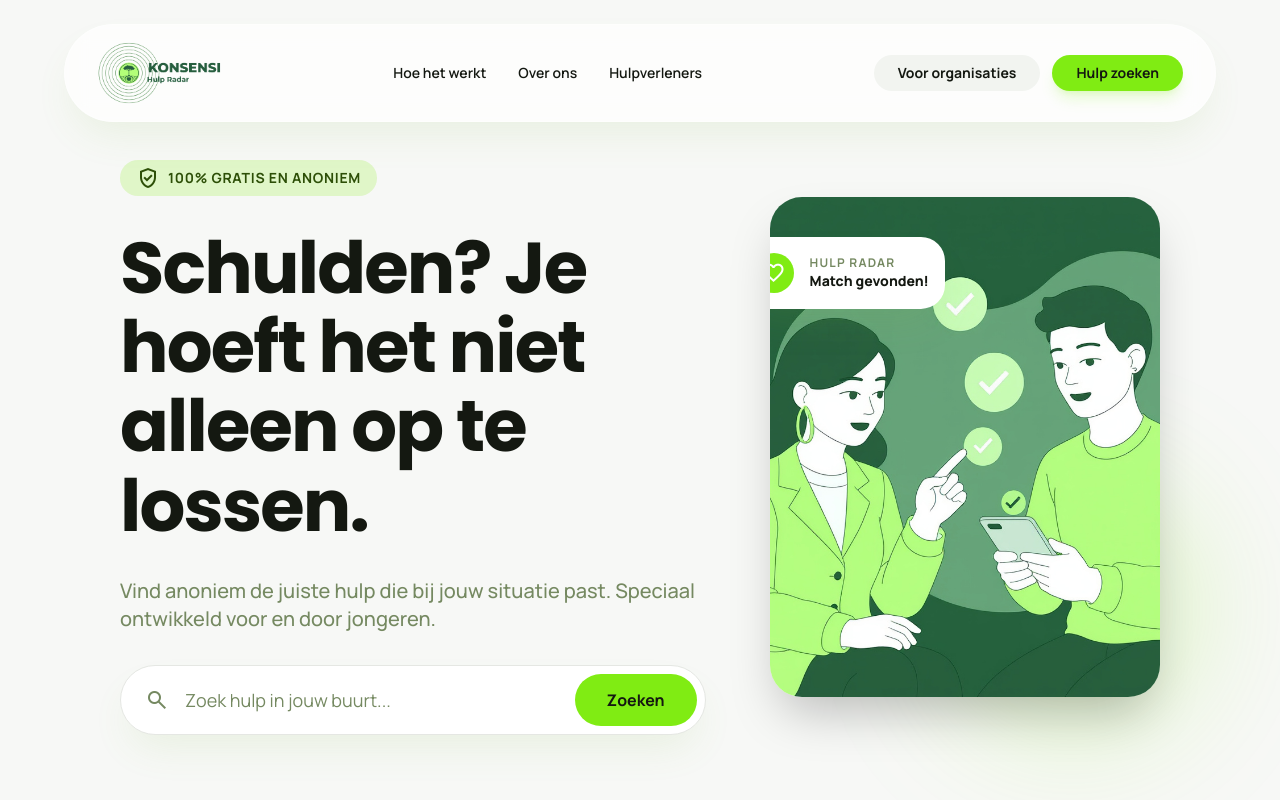
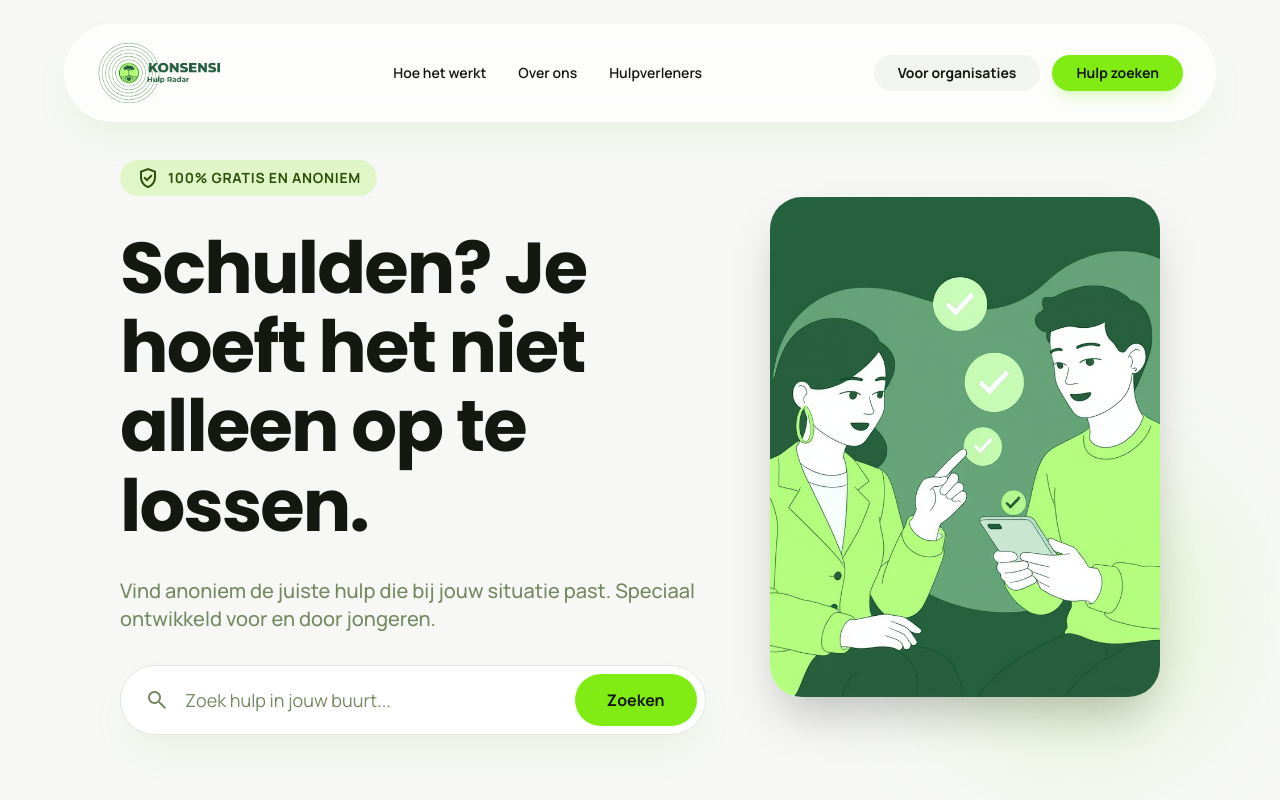
Before and after one commit to rivaldorose/hulpradar, a Next.js app: page / in a window 1280 px wide. Shown: the top 800 px of the page. Built offline with nearby package versions, Linux system fonts and the light colour scheme.

Commit message:
Remove floating match card from hero image
Co-Authored-By: Claude Opus 4.5 <noreply@anthropic.com>

```diff
--- a/src/app/page.tsx
+++ b/src/app/page.tsx
@@ -73,16 +73,6 @@ export default function HomePage() {
                   height={768}
                 />
 
-                {/* Floating Match Card */}
-                <div className="absolute top-10 -left-8 bg-card p-4 rounded-2xl shadow-soft-green flex items-center gap-4 animate-bounce-slow">
-                  <div className="bg-primary size-10 rounded-full flex items-center justify-center">
-                    <span className="material-symbols-outlined text-white">favorite</span>
-                  </div>
-                  <div>
-                    <p className="text-xs font-bold text-muted-foreground uppercase tracking-widest">Hulp Radar</p>
-                    <p className="text-sm font-extrabold">Match gevonden!</p>
-                  </div>
-                </div>
               </div>
 
               {/* Background Decor */}
```
